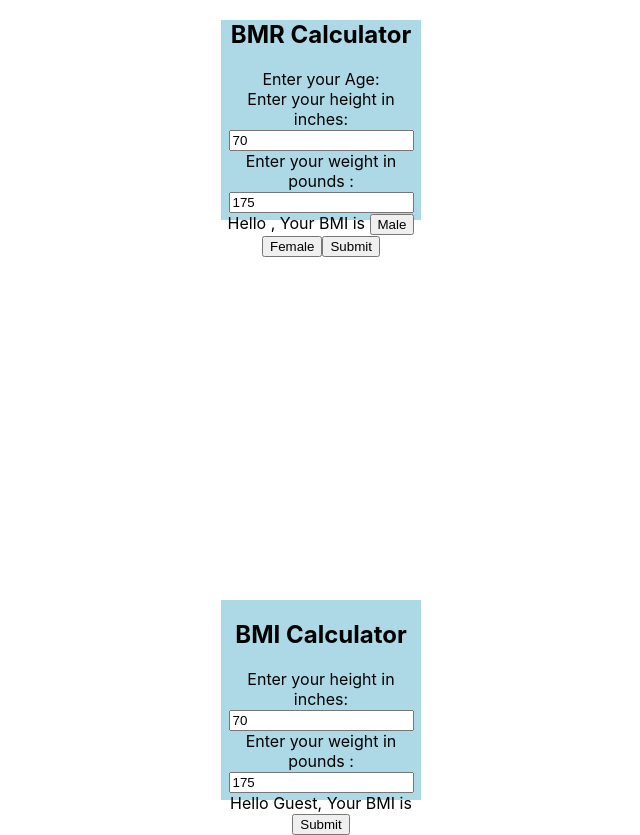
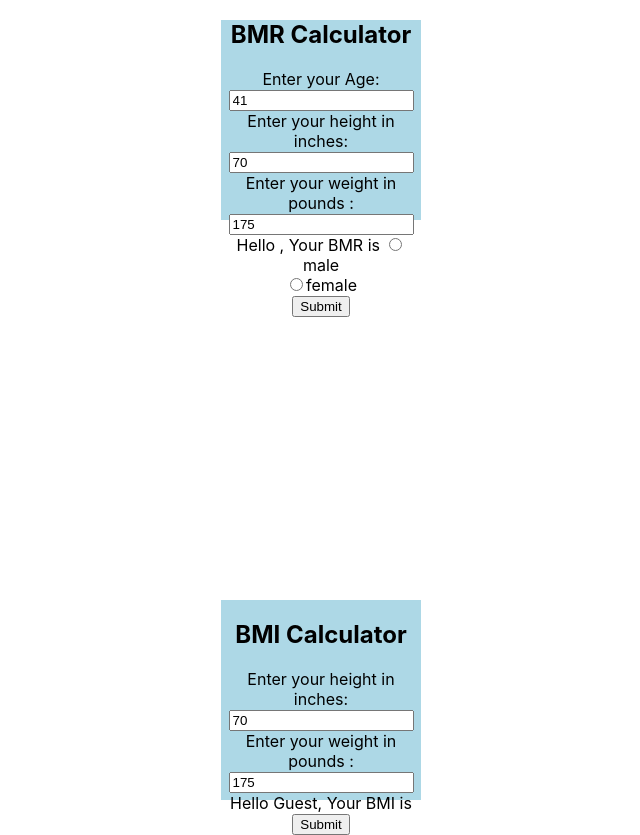
Before and after one commit to hjac01/WellnessPal, a React (Create React App) app in the folder client/: page / in a window 1280 px wide. Shown: the whole page, without its empty margins (269-909 px from the left). Built offline with nearby package versions, Linux system fonts and the light colour scheme.

Commit message:
updated bmr

```diff
--- a/client/src/Components/BMR/bmr.js
+++ b/client/src/Components/BMR/bmr.js
@@ -5,63 +5,53 @@ class Bmr extends Component {
 
   constructor(props) {
     super(props);
-    this.state = { age: 41, weight: 175, height: 70, bmr: ''};
+    this.state = { age: 41, weight: 175, height: 70, bmr: '', gender:''};
+    //this.genderChange = this.genderChange.bind(this);
     this.submitMe = this.submitMe.bind(this);
-    this.agechange = this.agechange.bind(this);
-    this.heightchange = this.heightchange.bind(this);
-    this.weightchange = this.weightchange.bind(this);
     this.change = this.change.bind(this);
     this.ticker = this.ticker.bind(this);
     this.blur = this.blur.bind(this);
-   // this.calculateBMR = this.calculateBMR.bind(this);
+   this.calculateBMR = this.calculateBMR.bind(this);
 }
 
-
-agechange(e){
-  this.setState({age: e.target.value});
-  e.preventDefault();
+changeAll=(e)=> {
+  const{name,value}=e.target;
+  this.setState({[name]:value})
 }
-
-
- heightchange(e){
-   this.setState({height: e.target.value});
-   e.preventDefault();
- }
 
  blur(e){
   this.calculateBMR();
  }
-  weightchange(e){
-   this.setState({weight: e.target.value});
-   e.preventDefault();
- }
 
- //calculateBMR(){
-//If you’re a man, your BMR is equal to: 66 + (6.23 x weight in pounds) + (12.7 x height in inches) - (6.8 x age in years).
+ calculateBMR(gender){
+// If you’re a man, your BMR is equal to: 66 + (6.23 x weight in pounds) + (12.7 x height in inches) - (6.8 x age in years).
 // let MBmr = 66 + (6.23 * this.state.weight) + (12.7 * this.state.height) - (6.8 * this.state.agechange) }
 
-//      if () {
+     if (gender == "male") {
 
 
-//         // let height = (this.state.height  * 12.7);
-//         // let weight = (this.state.weight * 6.23) + 66;
-//         // let age = (this.state.age * 6.8)
-//         // If you're a woman, your BMR is equal to: 655 + (4.35 x weight in pounds) + (4.7 x height in inches) - (4.7 x age in years).
+        let height = (this.state.height  * 12.7);
+        let weight = (this.state.weight * 6.23) + 66;
+        let age = (this.state.age * 6.8)
+        let total = weight + height - age
+        this.setState({bmr:total})
+      } else {
 
-//      } else {
+        // let FBmr = 655 + (4.23 * this.state.weight) + (4.7 * this.state.height) - (4.7 * this.state.agechange)
+        // If you're a woman, your BMR is equal to: 655 + (4.35 x weight in pounds) + (4.7 x height in inches) - (4.7 x age in years).
+        let Fheight = (this.state.height  * 4.35);
+        let Fweight = (this.state.weight * 6.23) + 66;
+        let Fage = (this.state.age * 6.8)
+        let ftotal = Fweight + Fheight - Fage
+        this.setState({bmr:ftotal})
 
-//         // let FBmr = 655 + (4.23 * this.state.weight) + (4.7 * this.state.height) - (4.7 * this.state.agechange)
-
-//         // let Fheight = (this.state.height  * 4.35);
-//         // let Fweight = (this.state.weight * 6.23) + 66;
-//         // let Fage = (this.state.age * 6.8)
-
-//      }
-
-
+     }
+    }
+// fat arrow functins
  submitMe(e) {
     e.preventDefault();
-    this.calculateBMR();
+    this.calculateBMR(this.state.gender);
+    console.log(this.state.gender)
  }
 
  ticker() {
@@ -86,23 +76,25 @@ agechange(e){
          <label>
          Enter your Age:
         </label>
+        <input type="text" name="age" value={this.state.age} onBlur={this.blur} onChange={this.changeAll}   />
         <br></br>
             <label>
             Enter your height in inches:
            </label>
            <br></br>
-           <input type="text" name="height" value={this.state.height} onBlur={this.blur} onChange={this.heightchange}   />
+           <input type="text" name="height" value={this.state.height} onBlur={this.blur} onChange={this.changeAll}   />
            <br></br>
             <label>
             Enter your weight in pounds :
            </label>
            <br></br>
-           <input type="text" name="weight" value={this.state.weight} onChange={this.weightchange}    />
+           <input type="text" name="weight" value={this.state.weight} onChange={this.changeAll}    />
            <br></br>
-           <label>{this.state.checked} Hello {this.state.name}, Your BMI is {this.state.bmi} </label>
-           <input type="submit" value="Male"/>
-           <input type="submit" value="Female"/>
+           <label>{this.state.checked} Hello {this.state.name}, Your BMR is {this.state.bmr} </label>
+           <input onChange = {this.changeAll} name = "gender" type="radio" value="male"/>male <br/>
+           <input onChange = {this.changeAll} name = "gender" type="radio" value="female"/>female <br/>
            <input type="submit" value="Submit"/>
+
          </form>
 
      </div>
```
